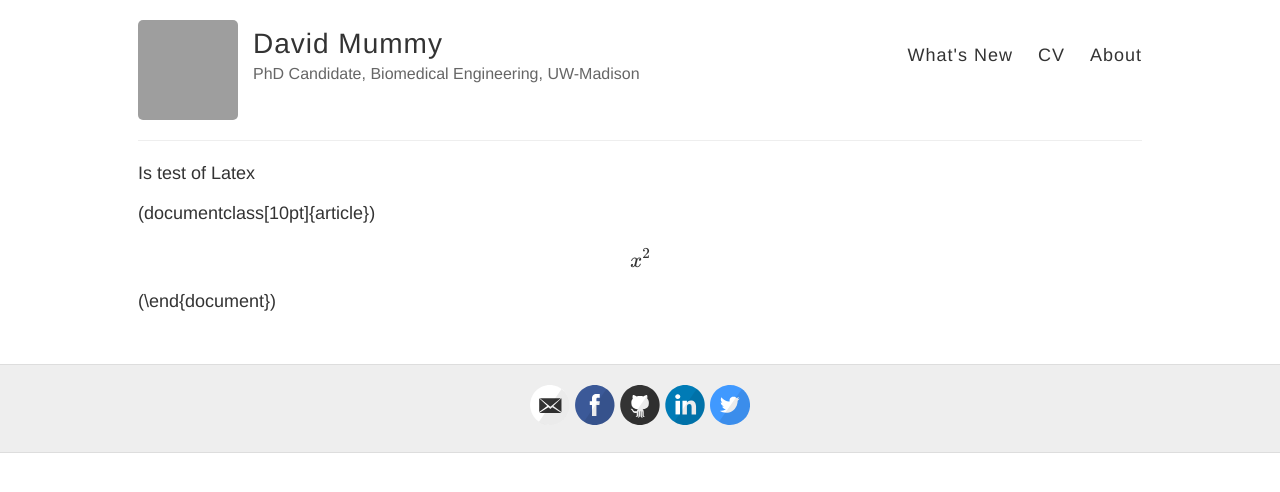
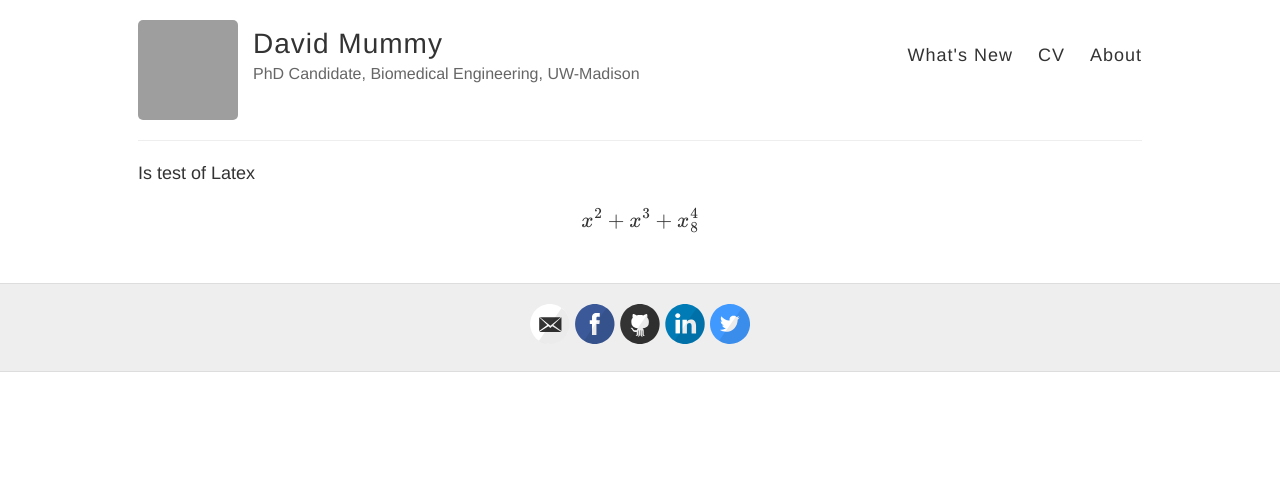
Before and after one commit to mummydg/mummydg.github.io, a Jekyll site: the page built from latex.md, in a window 1280 px wide. Shown: the top 492 px of the page. Built offline with Jekyll 4.4.1, drawn with Linux system fonts in a browser that asks for light colours; formulas are drawn with MathJax 3; grey boxes are pictures that could not be loaded.

Commit message:
adding equations

```diff
--- a/latex.md
+++ b/latex.md
@@ -9,8 +9,6 @@ permalink: /latex/
 Is test of Latex
 
 
-\(documentclass[10pt]{article})
 
-$$ x^2 $$
 
-\(\end{document})
+$$ x^2 + x^3 + x^4_8 $$
```
